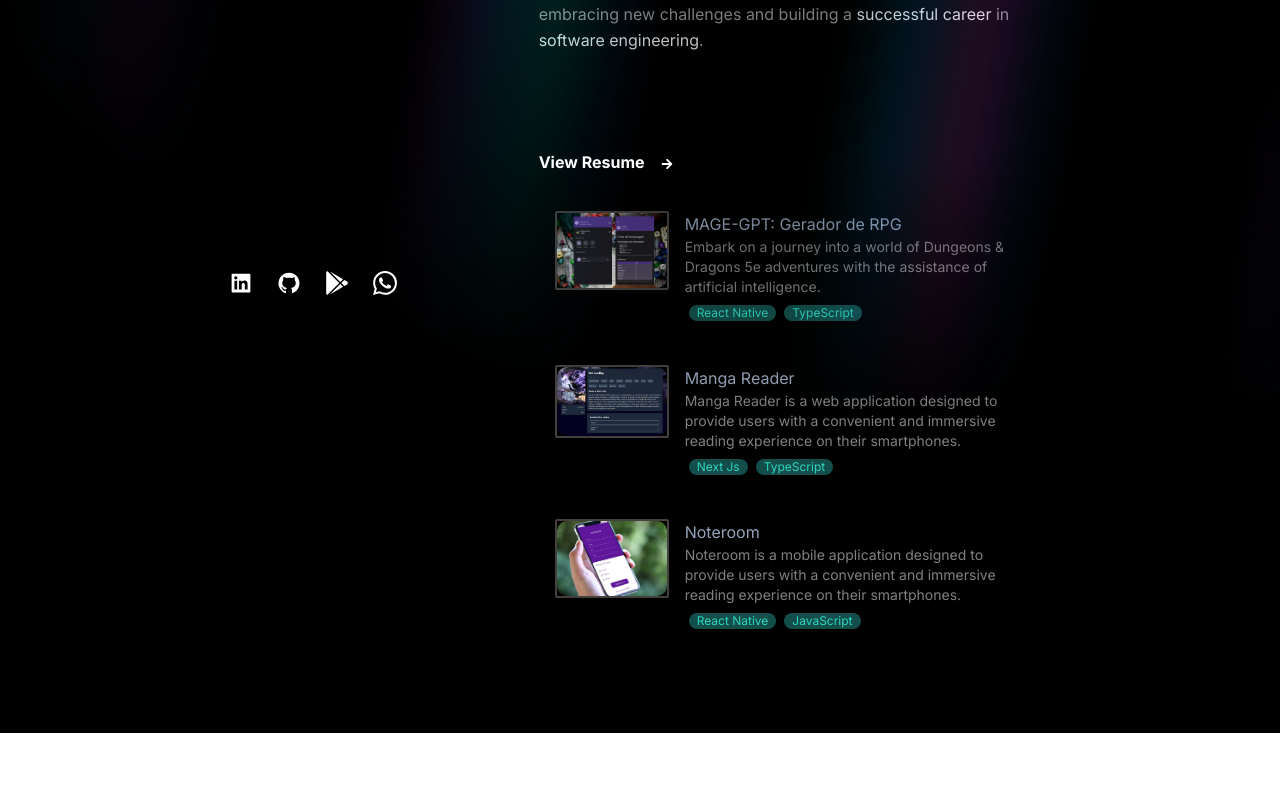
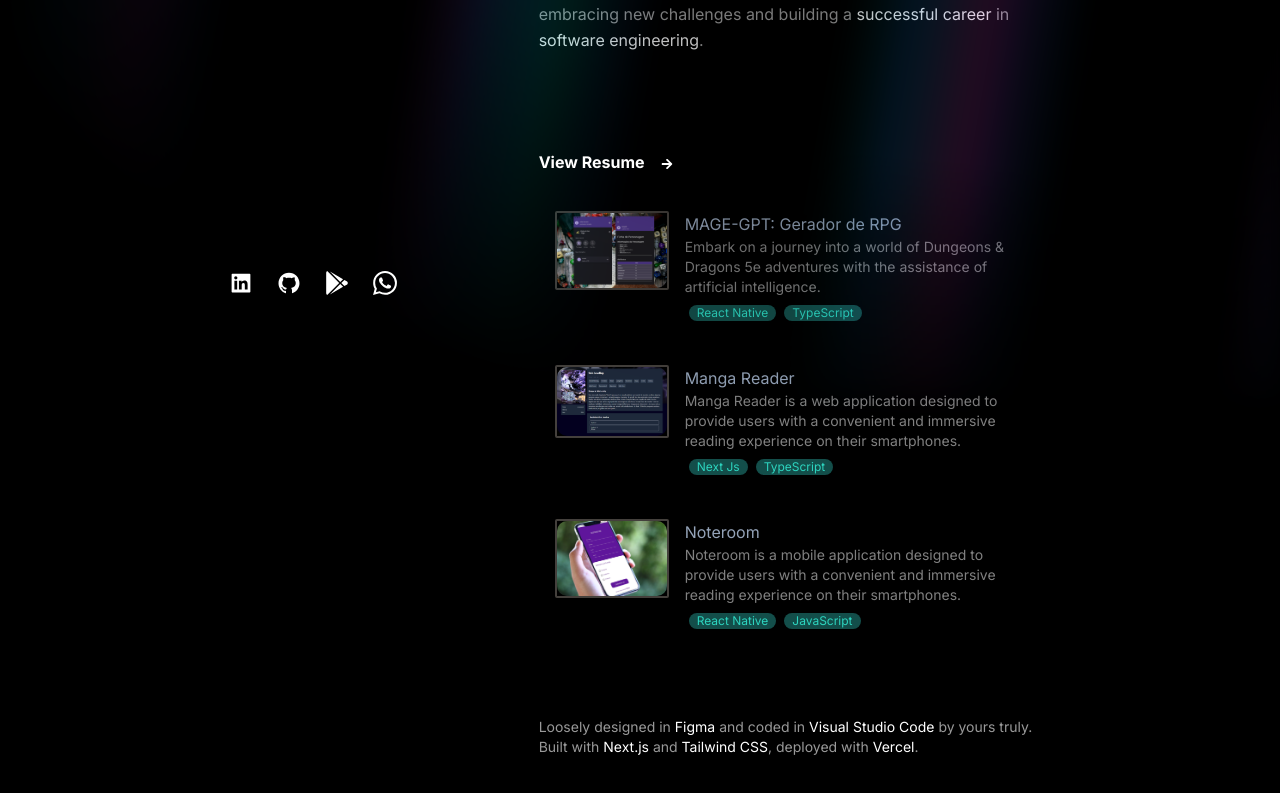
Before and after one commit to rafaelalmeidaV/portfolio-NextJS, a Next.js app: page / in a window 1280 px wide. Shown: the part 397-1190 px from the top of the page. Before the commit the page ends 1130 px from the top, so only its background shows below. Built offline with nearby package versions, Linux system fonts and the light colour scheme.

Commit message:
footerfeat

```diff
--- a/src/app/page.jsx
+++ b/src/app/page.jsx
@@ -232,6 +232,14 @@ export default function Home() {
                     </div>
                   </Link>
                 </li>
+                <li>
+                  <div className='max-w-lg pt-20 text-sm text-white text-opacity-60'>
+                    <p>
+                    Loosely designed in <Link href="https://www.figma.com" target='_blank'><span class=" text-white hover:text-teal-400">Figma</span></Link> and coded in <Link href="https://code.visualstudio.com" target='_blank'><span class=" text-white hover:text-teal-400">Visual Studio Code </span></Link>
+                     by yours truly. Built with <Link href="https://nextjs.org" target='_blank'><span class=" text-white hover:text-teal-400">Next.js</span> </Link>and <Link href="https://tailwindcss.com" target='_blank'><span class=" text-white hover:text-teal-400">Tailwind CSS</span></Link>, deployed with <Link href="https://vercel.com" target='_blank'><span class=" text-white hover:text-teal-400"> Vercel</span></Link>.
+                    </p>
+                  </div>
+                </li>
               </ul>
             </div>
           </div>
```
